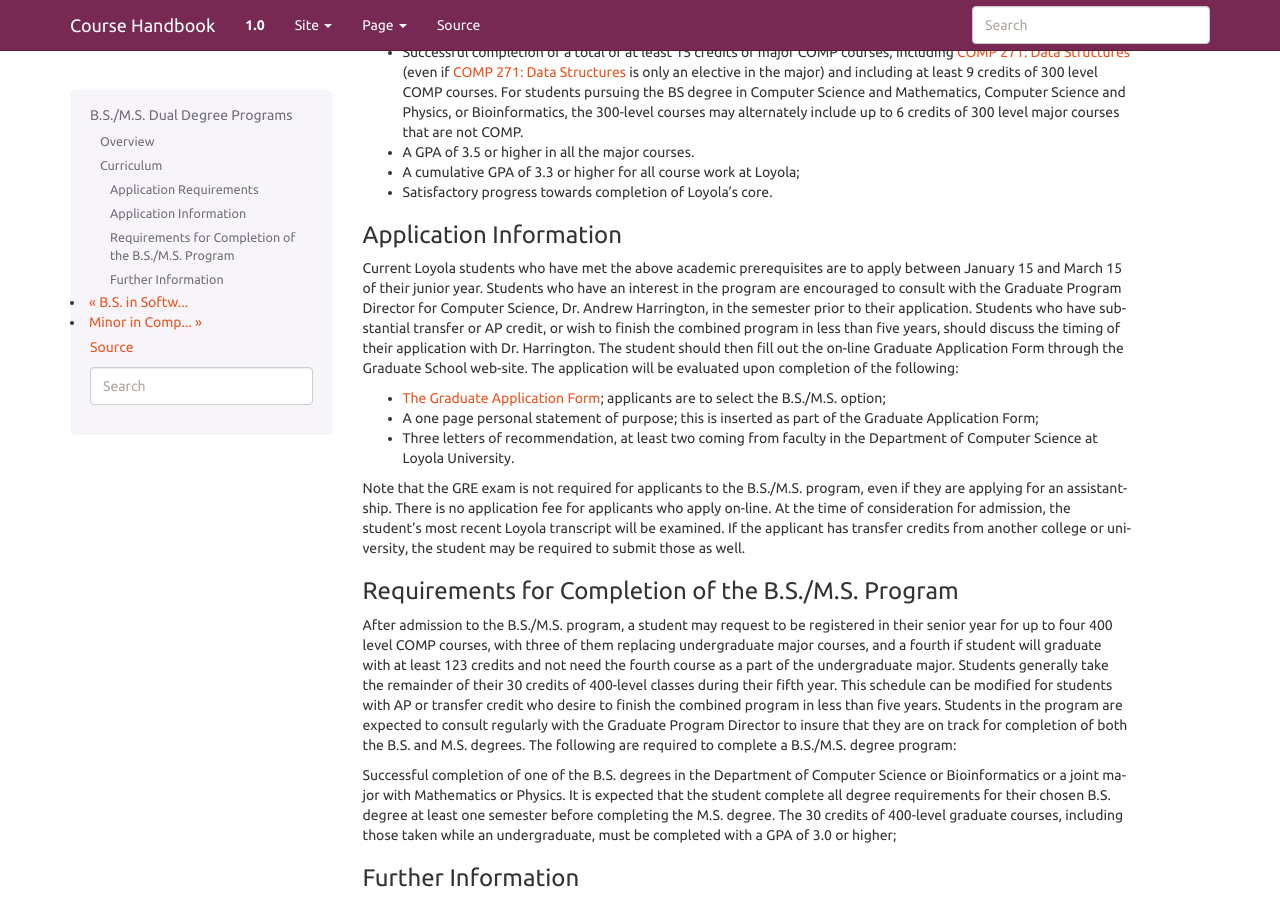
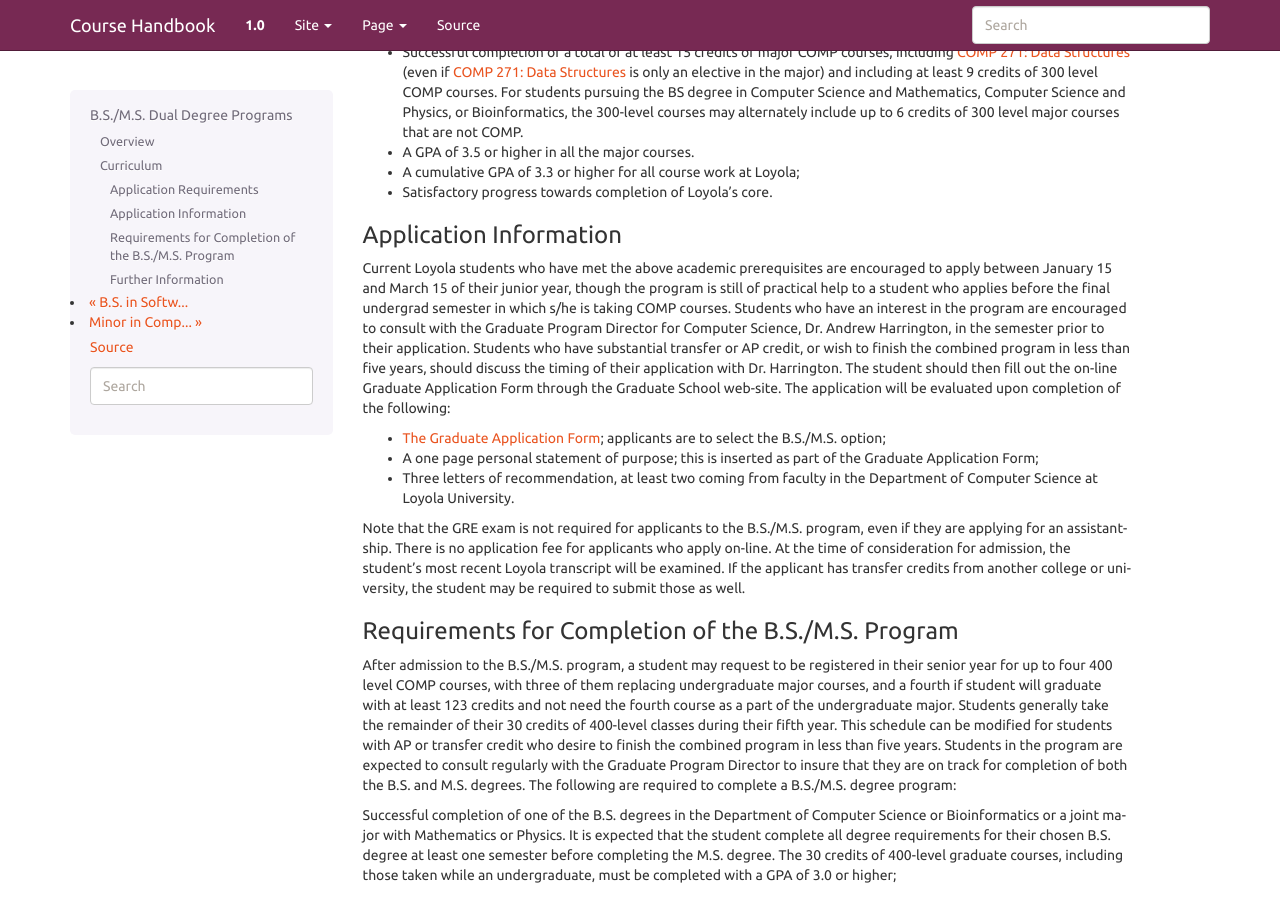
Before and after one commit to kyang5/coursedescriptions, a Sphinx documentation site: the page built from source/bsmsprograms.rst, in a window 1280 px wide and 900 px high, scrolled down 1080 px. Built offline with Sphinx 7.4.7, drawn with Linux system fonts in a browser that asks for light colours.

Commit message:
updated bsms application info

```diff
--- a/source/bsmsprograms.rst
+++ b/source/bsmsprograms.rst
@@ -41,7 +41,7 @@ The academic prerequisites to be considered for admission to the B.S./M.S. progr
 Application Information
 ~~~~~~~~~~~~~~~~~~~~~~~
 
-Current Loyola students who have met the above academic prerequisites are to apply between January 15 and March 15 of their junior year. Students who have an interest in the program are encouraged to consult with the Graduate Program Director for Computer Science, Dr. Andrew Harrington, in the semester prior to their application. Students who have substantial transfer or AP credit, or wish to finish the combined program in less than five years, should discuss the timing of their application with Dr. Harrington. The student should then fill out the on-line Graduate Application Form through the Graduate School web-site. The application will be evaluated upon completion of the following:
+Current Loyola students who have met the above academic prerequisites are encouraged to apply between January 15 and March 15 of their junior year, though the program is still of practical help to a student who applies before the final undergrad semester in which s/he is taking COMP courses. Students who have an interest in the program are encouraged to consult with the Graduate Program Director for Computer Science, Dr. Andrew Harrington, in the semester prior to their application. Students who have substantial transfer or AP credit, or wish to finish the combined program in less than five years, should discuss the timing of their application with Dr. Harrington. The student should then fill out the on-line Graduate Application Form through the Graduate School web-site. The application will be evaluated upon completion of the following:
 
 -   `The Graduate Application Form <https://gpem.luc.edu/apply/>`__; applicants are to select the B.S./M.S. option;
 -   A one page personal statement of purpose; this is inserted as part of the Graduate Application Form;
```
